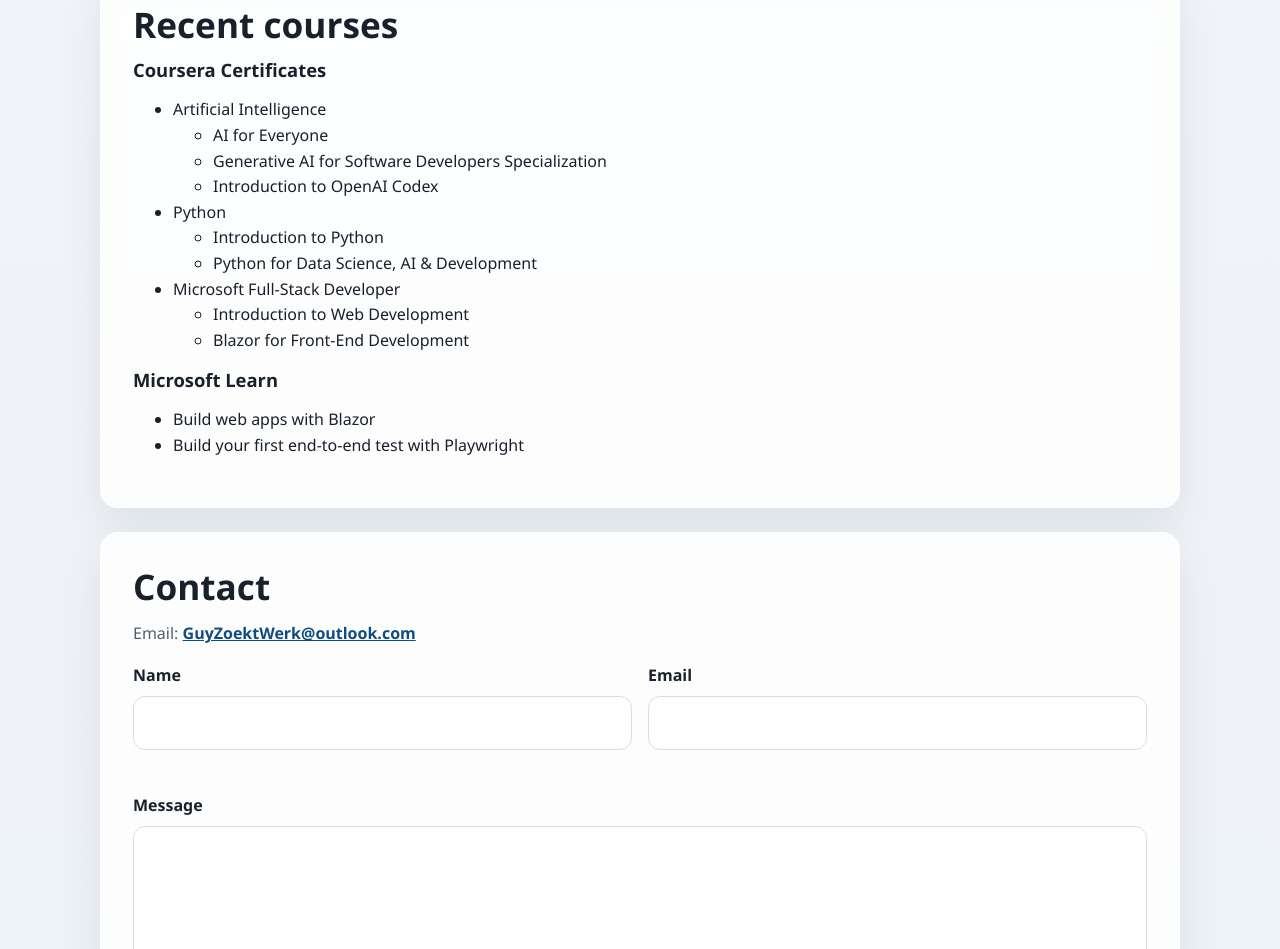
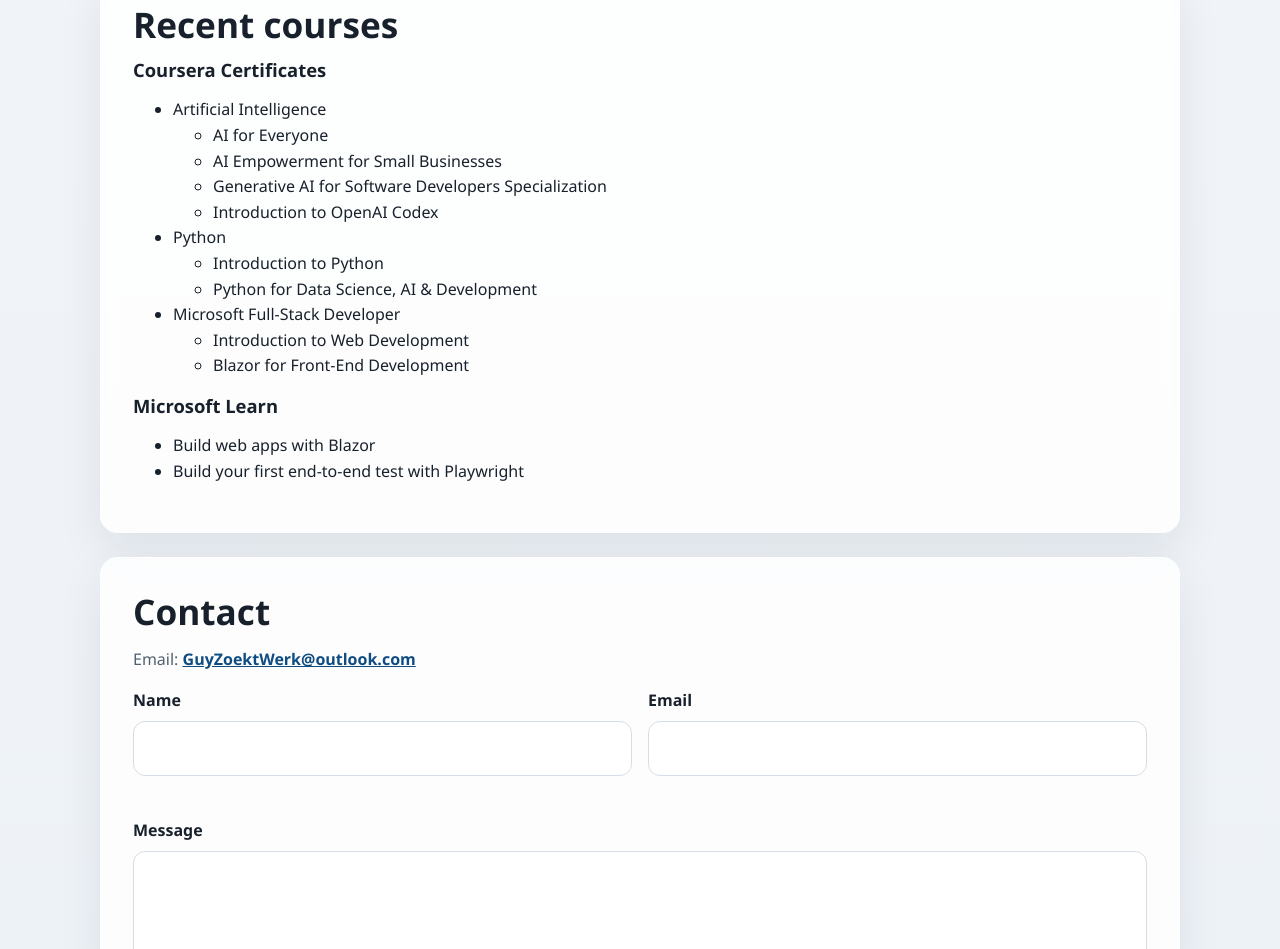
Before and after one commit to guystals/Portfolio, a website: page index.html in a window 1280 px wide. Shown: the part 3402-4351 px from the top of the page. Drawn offline with Linux system fonts and the light colour scheme.

Commit message:
Add AI empowerment for small businesses

```diff
--- a/index.html
+++ b/index.html
@@ -250,6 +250,7 @@
                     <li>Artificial Intelligence
                         <ul>
                             <li>AI for Everyone</li>
+                            <li>AI Empowerment for Small Businesses</li>
                             <li>Generative AI for Software Developers Specialization</li>
                             <li>Introduction to OpenAI Codex</li>
                         </ul>
```
